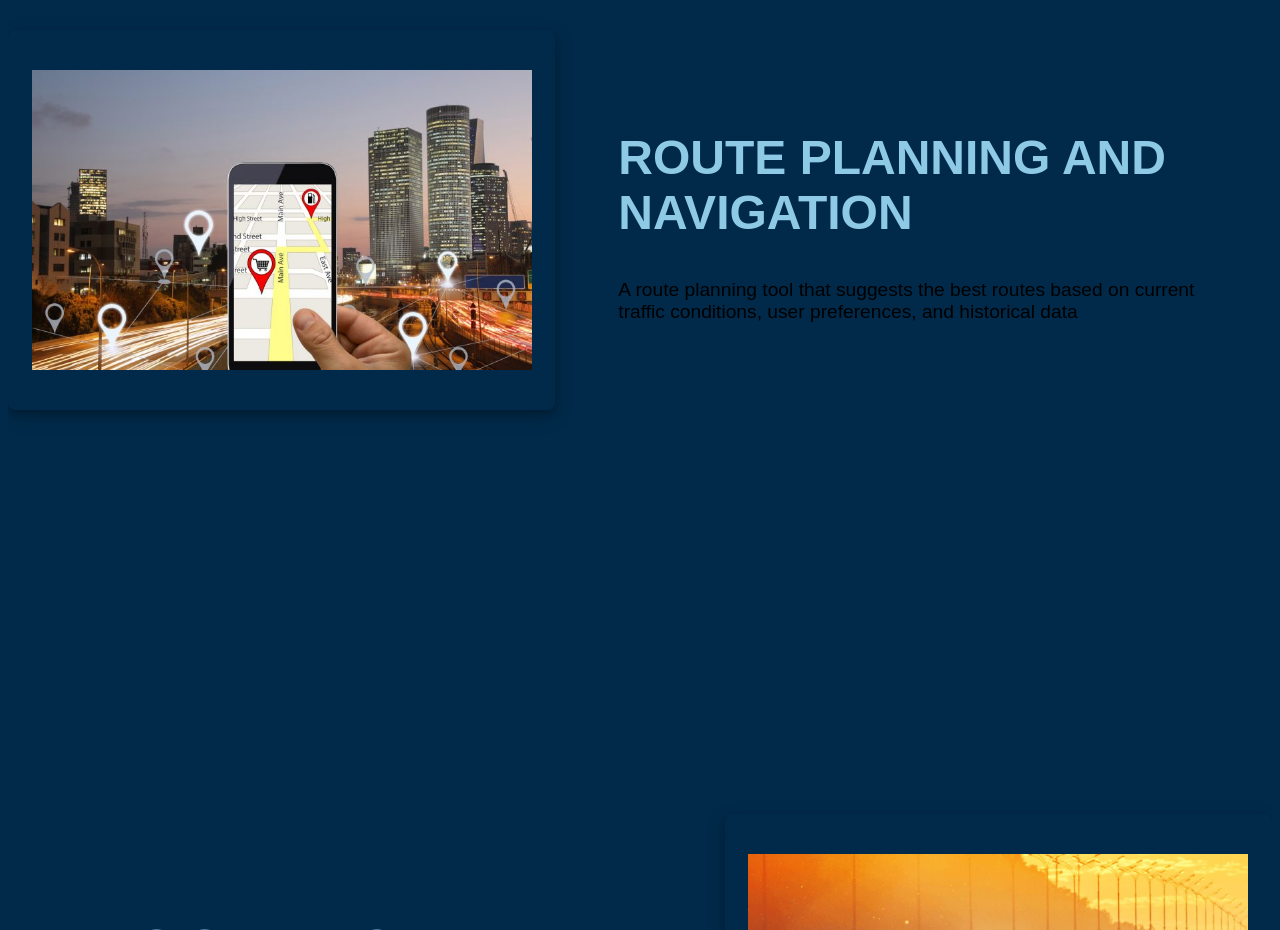
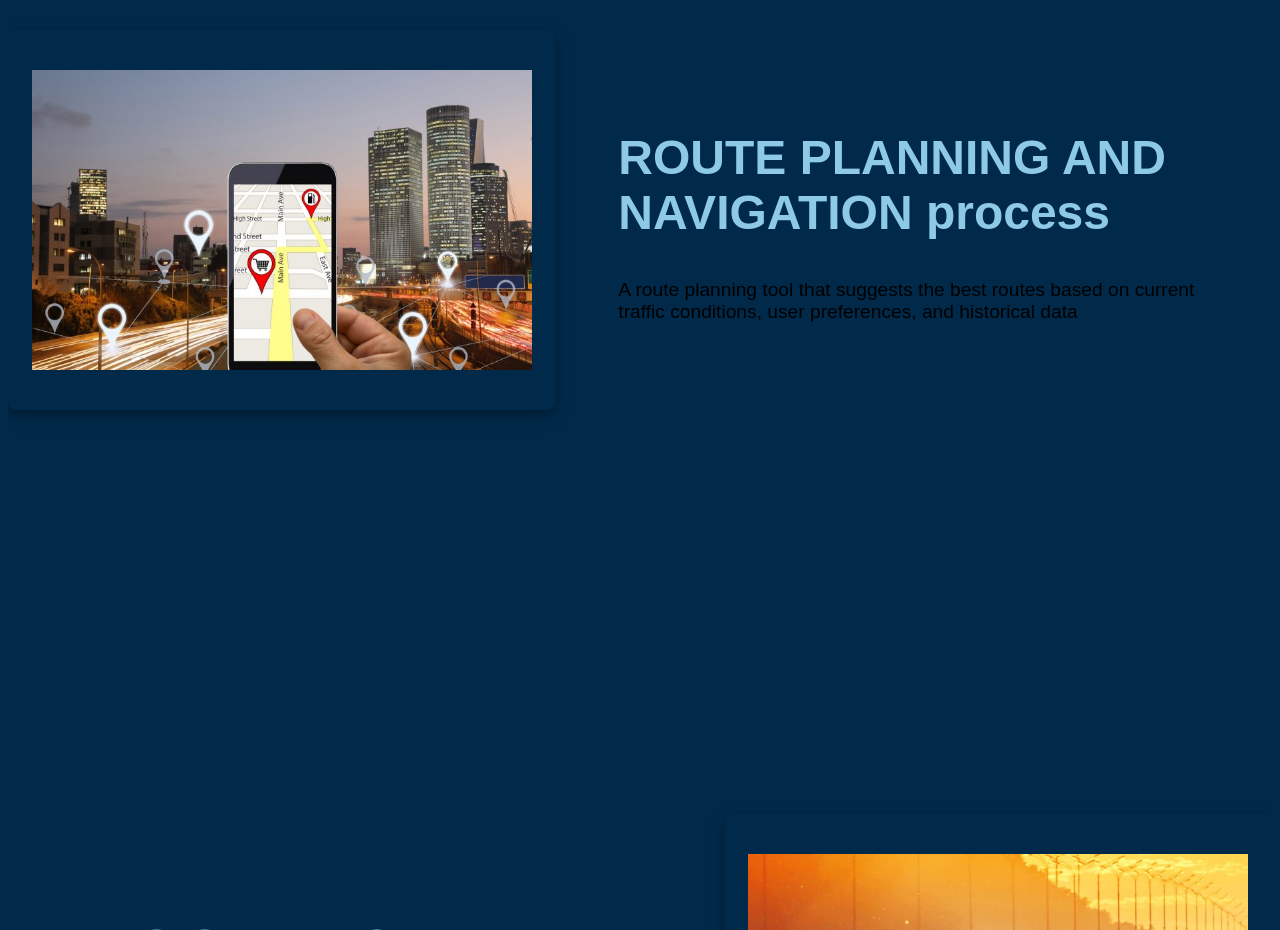
Before and after one commit to The-binarycode-13/HACK-IT-IN, a plain HTML site: page JamBuster.html in a window 1280 px wide. Shown: the part 2140-3070 px from the top of the page. Drawn offline with Linux system fonts and the light colour scheme; a web font is replaced by a local one.

Commit message:
process added

```diff
--- a/JamBuster.html
+++ b/JamBuster.html
@@ -47,7 +47,7 @@
 			<img src="2nd.jpg" alt="Image 3" width="500px" height="300px">
 		</div>
 		<div class="section-content">
-			<h1 class="section-title">ROUTE PLANNING AND NAVIGATION</h1>
+			<h1 class="section-title">ROUTE PLANNING AND NAVIGATION process</h1>
 			<p class="section-description">A route planning tool that suggests the best routes based on current traffic conditions, user preferences, and historical data</p>
 		</div>
 
```
